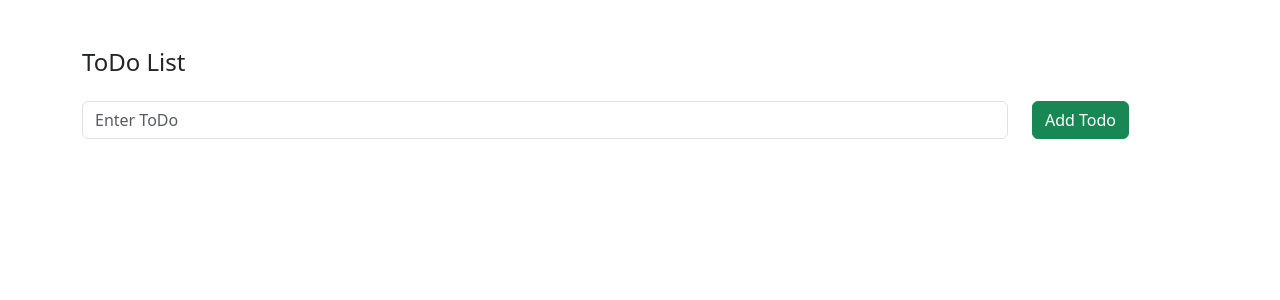
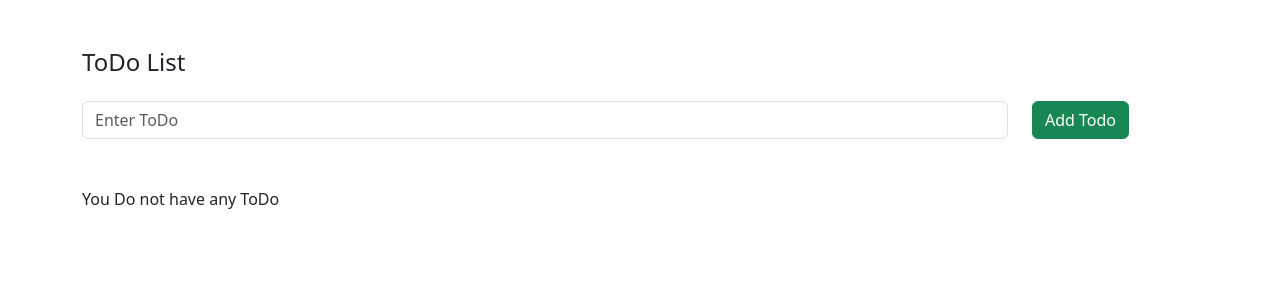
Before and after one commit to mohamadanasfattoum/HtmxDjangoToDo, a Django app: page / in a window 1280 px wide. Shown: the top 300 px of the page. Run offline with Django 5.2, Linux system fonts and the light colour scheme; data that the repository does not hold is empty; some libraries are stand-ins or nearby versions.

Commit message:
fix code

```diff
--- a/notes/templates/main.html
+++ b/notes/templates/main.html
@@ -13,10 +13,10 @@
         <form action="/create" method="post" class="row mt-4" hx-target='#todoList'>
             {% csrf_token %}
             <div class="col-lg-10">
-                <input type="text" placeholder="Enter ToDo" name="title" class="form-control">
+                <input type="text" placeholder="Enter ToDo" name="note" class="form-control">
             </div>
             <div class="col-lg-2">
-                <button type="submit" class="btn btn-success"> Add Todo</button>
+                <button class="btn btn-success"> Add Todo</button>
             </div>
         </form>
 
--- a/notes/templates/todo_list.html
+++ b/notes/templates/todo_list.html
@@ -0,0 +1,20 @@
+
+{% if todos %}
+    <ul class="list-group">
+
+        {% for todo in todos %}
+            <li class="list-group-item">
+
+                {{todo.note}}
+            </li>
+        {% endfor %}
+
+
+    </ul>
+{% else %}
+
+    <div class="my-5">
+        <p>You Do not have any ToDo</p>
+    </div>
+
+{% endif %}
--- a/notes/views.py
+++ b/notes/views.py
@@ -8,9 +8,9 @@ def todo_list(request):
     return render(request,'main.html',{'todos':data})
 
 
-def create_todo(requste):
-    title = requste.POST['title']
-    todo = Todo.objects.create(title=title)
+def create_todo(request):
+    note = request.POST['note']
+    todo = Todo.objects.create(note=note)
 
     todos = Todo.objects.all()
-    return render(request,'list.html',{'todos':todos})
+    return render(request,'todo_list.html',{'todos':todos})
--- a/project/urls.py
+++ b/project/urls.py
@@ -21,5 +21,5 @@ from notes.views import todo_list, create_todo
 urlpatterns = [
     path('admin/', admin.site.urls),
     path('' , todo_list),
-    path('create/' , create_todo),
+    path('create' , create_todo),
 ]
```
